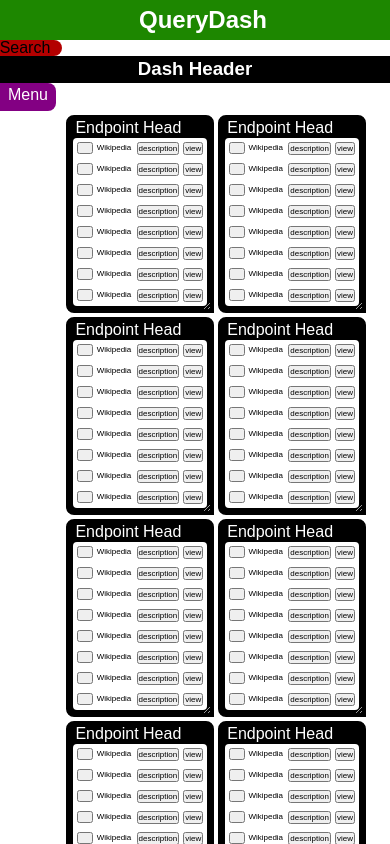
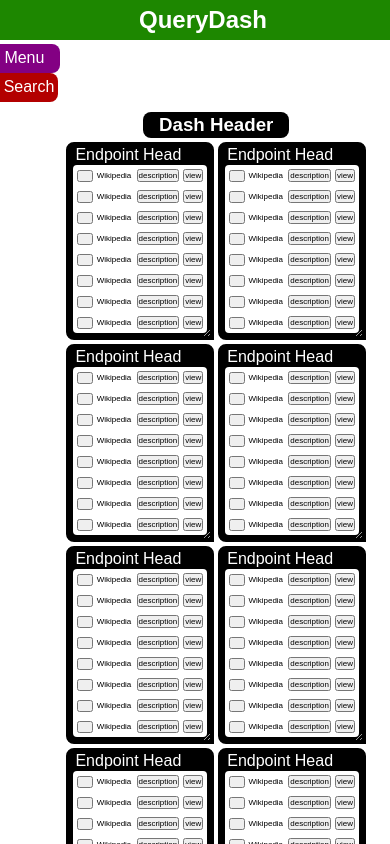
Before and after one commit to bradygrapentine/QueryDash, a React (Create React App) app in the folder ClientApp/: page / in a window 390 px wide. Shown: the top 844 px of the page. Built offline with nearby package versions, Linux system fonts and the light colour scheme.

Commit message:
updated the header and search bar for mobile

```diff
--- a/ClientApp/src/App.jsx
+++ b/ClientApp/src/App.jsx
@@ -38,15 +38,8 @@ export function App() {
           {' '}
           <h2>QueryDash</h2>
         </header>
-        <div className="dashQuery">
-          Search
-          <form className="dashQuery">
-            <input className="dashQuery" type="text" placeholder="Query Here" />
-          </form>
-          <button className="collapse">Collapse</button>
-        </div>
+
         {/* <div className="container"> */}
-        <h3 className="header">Dash Header</h3>
         <section className="menu">
           Menu
           <div className="menuContent">
@@ -59,6 +52,15 @@ export function App() {
             <button className="collapseMenu">Collapse</button>
           </div>
         </section>
+        <div className="dashQuery">
+          Search
+          <form className="dashQuery">
+            <input className="dashQuery" type="text" placeholder="Query Here" />
+          </form>
+          <button className="collapse">Collapse</button>
+        </div>
+        <div className="displayContainer">
+          <h3 className="header">Dash Header</h3>
           <div className="display">
             <div className="panelContainer">
               <p for="panel" className="header">
@@ -109,7 +111,7 @@ export function App() {
               <Panel />
             </div>
           </div>
-        {/* </div> */}
+        </div>
       </main>
       <footer>
         <a href="https://www.google.com/" className="footer">
--- a/ClientApp/src/custom.scss
+++ b/ClientApp/src/custom.scss
@@ -42,31 +42,35 @@ main.main {
     }
   }
   div.dashQuery {
-    width: fit-content;
+    // width: fit-content;
     border-bottom-right-radius: 0.5rem;
     border-top-right-radius: 0.5rem;
-    padding: 0rem 0.25rem 0rem 0rem;
+    padding: 0.4rem 0.25rem;
+    // width: 100vw;
     position: sticky;
     right: 100%;
-    top: 0rem;
+    top: 1.8rem;
     display: flex;
     justify-content: flex-start;
+    width: fit-content;
     align-items: center;
     background-color: rgb(179, 0, 0);
+    color: white;
     button {
       display: none;
     }
     input {
       display: none;
+      // margin: 3rem;
     }
     form.dashQuery {
       background-color: rgb(179, 0, 0);
       width: fit-content;
       border-bottom-right-radius: 0.5rem;
       border-top-right-radius: 0.5rem;
-      padding: 0.25rem;
+      padding: 0rem;
       display: flex;
-      justify-content: center;
+      justify-content: flex-start;
       align-items: center;
       input.dashQuery {
         margin: 0rem;
@@ -74,36 +78,53 @@ main.main {
     }
   }
   div.dashQuery:hover {
-    width: 100%;
-    border-bottom-right-radius: 0.5rem;
-    border-top-right-radius: 0.5rem;
-    padding: 0rem 0.25rem 0rem 0rem;
+    font-size: 0%;
+    // width: min-content;
+    border-bottom-right-radius: 0rem;
+    border-top-right-radius: 0rem;
+    padding: 0rem;
+    width: 100vw;
     position: sticky;
     right: 100%;
-    top: 0rem;
+    top: 1.8rem;
     display: flex;
-    justify-content: flex-start;
+    justify-content: center;
     align-items: center;
     background-color: rgb(179, 0, 0);
     button {
       display: flex;
+      position: sticky;
+      top: 2rem;
+      margin-right: 0.25rem;
+      // left: 100%;
+      padding: 0rem;
+      font-size: 0.75rem;
+      border-radius: 0.5rem;
+    }
+    form {
+      padding: 0.25rem 0.25rem 0.25rem 0.5rem;
+      border-radius: 0%;
     }
     input {
       display: flex;
+      padding: 0rem;
+      height: fit-content;
     }
   }
   section.menu {
+    // will probably switch with search again and make menu a column that opens in the margin
+    // could use a grid that has 2 columns, one with menu, the other with dash, will bring dash header in-line with menu
     position: sticky;
-    top: 1.875rem;
+    top: 0rem;
     right: 100%;
     // padding: 1rem 0.5rem;
+    margin-top: 0.25rem;
     color: white;
     background-color: rgb(131, 0, 131);
     width: fit-content;
-    padding: 0.25rem 0.5rem 0.5rem 0.5rem;
+    padding: 0.4rem 0.95rem 0.4rem 0.25rem;
     border-top-right-radius: 0.5rem;
     border-bottom-right-radius: 0.5rem;
-
     // .settings {
     //   margin: 1.25rem 0.25rem 0.25rem 0.25rem;
     // }
@@ -120,8 +141,9 @@ main.main {
       }
       button.collapseMenu {
         position: sticky;
-        top: 1.875rem;
-        left: 85.5%;
+        top: 0rem;
+        margin-right: 1rem;
+        left: 100%;
       }
       // padding-top: 0.5rem;
       // display: flex;
@@ -139,7 +161,7 @@ main.main {
     width: 100%;
     height: fit-content;
     margin: 0%;
-    padding: 0.45rem 0rem;
+    padding: 0.35rem 0rem;
     color: transparent;
     font-size: 0rem;
     div.menuContent {
@@ -163,16 +185,29 @@ main.main {
 //   padding: 0rem 0.25rem;
 //   border: 1px solid black;
 // }
+div.displayContainer {
+  display: flex;
+  flex-direction: column;
+  align-items: center;
+  // flex-wrap: wrap;
+  justify-content: center;
+  height: fit-content;
+  width: fit-content;
+  margin-top: 0.5rem;
+  // position: absolute;
+  // top: 3rem;
   h3.header {
     display: flex;
     flex-direction: column;
     align-items: center;
+    flex-wrap: wrap;
     justify-content: center;
     height: fit-content;
-  width: 100%;
-  margin: 0rem;
-  padding: 0.25rem;
+    width: fit-content;
+    margin: 0.125rem 0.6rem 0rem 3.25rem;
+    padding: 0.25rem 1rem;
     background-color: black;
+    border-radius: 0.5rem;
     color: white;
   }
 
@@ -280,7 +315,7 @@ div.display {
       }
     }
   }
-
+}
 //--------------------------------------//
 
 footer {
```
Lines whose indentation alone changed are shown as unchanged.
